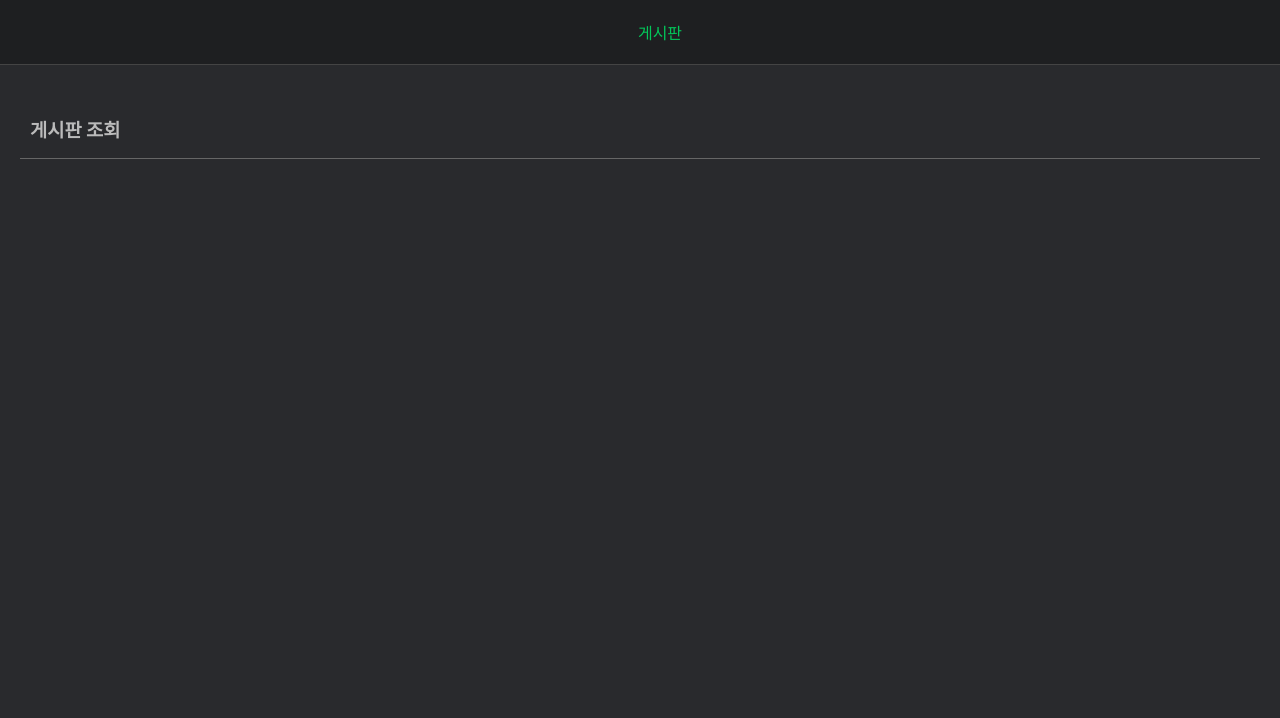
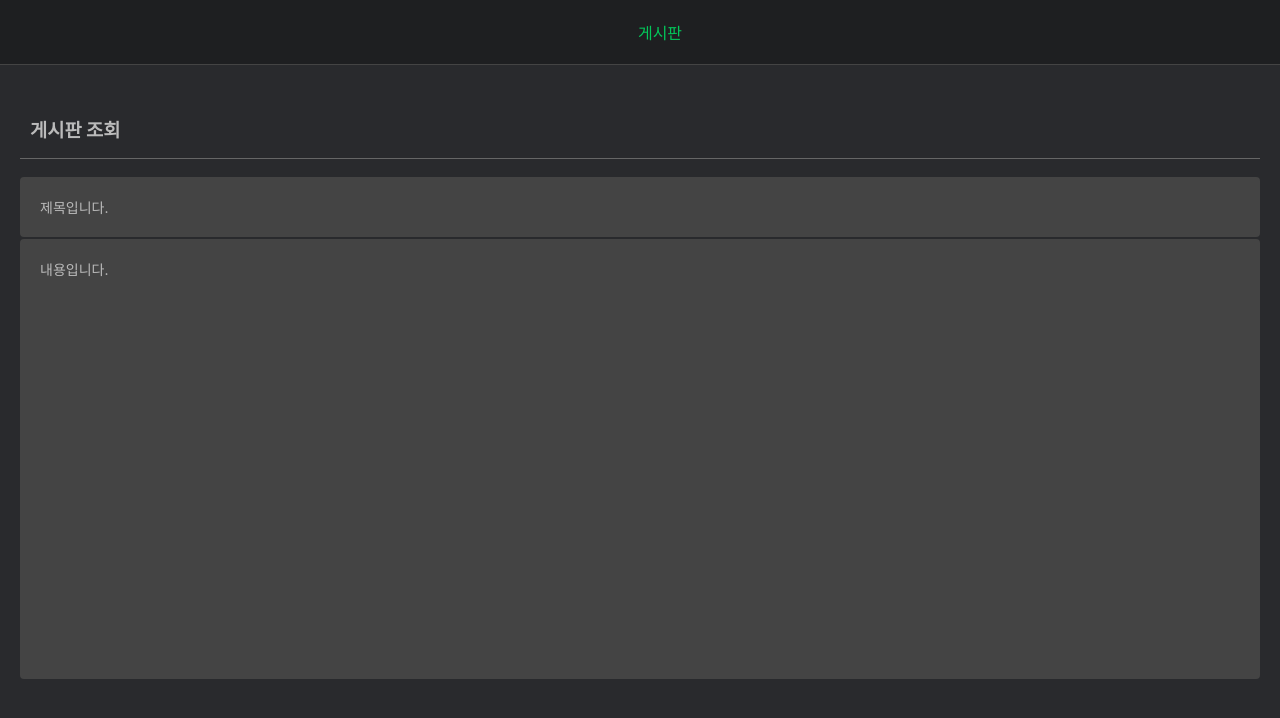
Before and after one commit to minseok91/frontProject, a React (Create React App) app: page /board/1 in a window 1280 px wide. Shown: the top 718 px of the page. Built offline with nearby package versions, Linux system fonts and the light colour scheme.

Commit message:
[게시판 조회] UI 구현 및 스타일 적용

```diff
--- a/src/App.css
+++ b/src/App.css
@@ -7,9 +7,13 @@ main > div > h3 { padding: 16px 10px; border-bottom: 1px solid #666; }
 .board-list { position: relative; }
 .board-list .write-button { position: absolute; top: 0; right: 20px; padding: 14px; background-color: #444; color: #BBB; border: none; border-radius: 100px; cursor: pointer;}
 .board-list .write-button:hover { background-color: #666; transition: background-color 0.5s; }
-.board-list .board-list-row { font-size: 14px; padding: 20px; background-color: #444; margin-bottom: 4px; border-radius: 4px; cursor: pointer; overflow: hidden; white-space: nowrap; text-overflow: ellipsis; }
+.board-list .board-list-row { font-size: 14px; padding: 20px; background-color: #444; margin-bottom: 2px; border-radius: 4px; cursor: pointer; overflow: hidden; white-space: nowrap; text-overflow: ellipsis; }
 .board-list .board-list-row:hover { background-color: #666; transition: background-color 0.5s; }
 .board-list .board-list-paging { text-align: center; padding: 20px 0; }
-.board-list .board-list-paging button { width: 40px; height: 40px; border: none; border-radius: 4px; margin: 0 2px; background-color: #444; color: #BBB; vertical-align: middle; cursor: pointer; }
+.board-list .board-list-paging button { width: 40px; height: 40px; border: none; border-radius: 4px; margin: 0 1px; background-color: #444; color: #BBB; vertical-align: middle; cursor: pointer; }
 .board-list .board-list-paging button.on { background-color: #666; }
 .board-list .board-list-paging button:hover { background-color: #666; transition: background-color 0.5s; }
+
+.board-view > div { background-color: #444; padding: 20px; margin-bottom: 2px; border-radius: 4px; }
+.board-view > div.title { font-size: 14px; }
+.board-view > div.contents { font-size: 14px; min-height: 400px; }
--- a/src/components/main/board/BoardView.js
+++ b/src/components/main/board/BoardView.js
@@ -2,6 +2,8 @@ function BoardView() {
     return (
         <div className="board-view">
             <h3>게시판 조회</h3>
+            <div className="title">제목입니다.</div>
+            <div className="contents">내용입니다.</div>
         </div>
     );
 }
```
